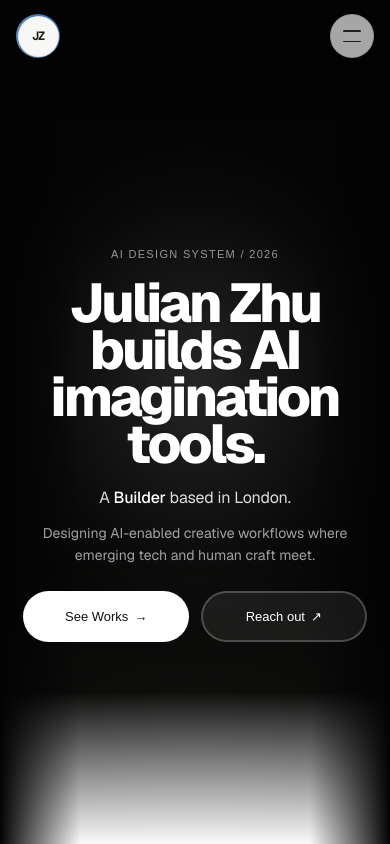
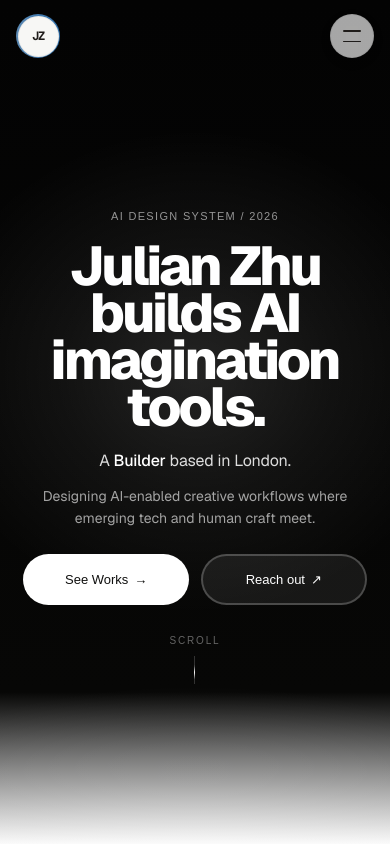
Before and after one commit to geff1005/yutongdesign, a Next.js app: page / in a window 390 px wide. Shown: the top 844 px of the page. Built offline with nearby package versions, Linux system fonts and the light colour scheme; a web font is replaced by a local one.

Commit message:
Polish mobile press and hero cue

```diff
--- a/app/globals.css
+++ b/app/globals.css
@@ -789,15 +789,48 @@ a { color: inherit; text-decoration: none; }
 }
 
 @media (max-width: 760px) {
+  .hero {
+    justify-content: center;
+    gap: 20px;
+    padding-bottom: clamp(56px, 9svh, 86px);
+    background:
+      radial-gradient(ellipse 96% 40% at 50% 44%, rgba(255, 255, 255, 0.12) 0%, rgba(255, 255, 255, 0.052) 36%, transparent 72%),
+      radial-gradient(ellipse 132% 26% at 50% 100%, rgba(255, 255, 255, 0.2) 0%, rgba(255, 255, 255, 0.095) 34%, transparent 72%),
+      linear-gradient(180deg, #030303 0%, #070706 82%, hsl(var(--bg)) 100%);
+  }
+  .hero::before,
+  .hero::after {
+    display: none;
+  }
+  .hero-ctas {
+    margin-bottom: 0;
+  }
   .scroll-indicator {
-    display: none;
+    position: relative;
+    left: auto;
+    bottom: auto;
+    transform: none;
+    display: flex;
+    margin-top: 8px;
+    gap: 8px;
+  }
+  .hero .scroll-indicator .eyebrow {
+    font-size: 10px;
+    letter-spacing: 0.18em !important;
+    color: rgba(255, 255, 255, 0.38);
+  }
+  .scroll-line {
+    height: 28px;
+  }
+  .scroll-line::after {
+    height: 14px;
   }
 }
 
 @media (max-width: 420px) {
   .hero {
     min-height: 100svh;
-    padding-bottom: 72px;
+    padding-bottom: clamp(54px, 8svh, 72px);
   }
   .hero-ctas {
     display: flex;
@@ -805,9 +838,6 @@ a { color: inherit; text-decoration: none; }
   .hero .btn {
     flex: 1 1 150px;
     justify-content: center;
-  }
-  .scroll-indicator {
-    display: none;
   }
 }
 
@@ -3447,6 +3477,56 @@ section { position: relative; }
   border-color: #fff;
   outline: none;
 }
+@media (max-width: 767px) {
+  .press-c-section,
+  .press-interview-section {
+    padding: 5.25rem 0 6rem;
+  }
+  .press-interview-heading {
+    transform: translateY(-0.2rem);
+  }
+  .press-interview-viewport {
+    margin: 1rem 0 1.5rem;
+  }
+  .press-interview-track {
+    gap: 1rem;
+  }
+  .press-interview-scale {
+    overflow: visible;
+  }
+  .press-interview-media {
+    border-radius: 20px;
+  }
+  .press-interview-read {
+    top: 44%;
+  }
+  .press-interview-read-inner {
+    padding: 0.68rem 1.05rem;
+    font-size: 16px;
+  }
+  .press-interview-text {
+    position: static;
+    width: 100%;
+    padding: 1.25rem 0 0;
+  }
+  .press-interview-text::before {
+    display: none;
+  }
+  .press-interview-text h5 {
+    margin: 0 0 0.45rem;
+    font-size: clamp(21px, 7vw, 30px);
+    line-height: 1.08;
+  }
+  .press-interview-text p {
+    max-width: 100%;
+    font-size: clamp(15px, 4.7vw, 19px);
+    line-height: 1.2;
+    color: rgba(255, 255, 255, 0.64);
+  }
+  .press-interview-controls {
+    margin-top: -0.25rem;
+  }
+}
 @media (min-width: 768px) {
   .press-interview-viewport {
     --press-slide-basis: min(66.666667vw, 1180px);
--- a/components/Journal.tsx
+++ b/components/Journal.tsx
@@ -80,6 +80,16 @@ function PressInterviewCard({
               <span>{item.outlet}</span>
             </div>
           )}
+
+          <span className="press-interview-read" aria-hidden>
+            <span className="press-interview-glow" />
+            <span className="press-interview-read-inner">
+              <ReadIcon />
+              Read
+            </span>
+          </span>
+        </div>
+
         <div
           ref={(node) => setTextRef(displayIndex, node)}
           className="press-interview-text"
@@ -88,15 +98,6 @@ function PressInterviewCard({
           <h5>{item.outlet}</h5>
           <p>{item.title}</p>
         </div>
-        </div>
-
-        <span className="press-interview-read" aria-hidden>
-          <span className="press-interview-glow" />
-          <span className="press-interview-read-inner">
-            <ReadIcon />
-            Read
-          </span>
-        </span>
       </div>
     </a>
   );
```
Lines whose indentation alone changed are shown as unchanged.
